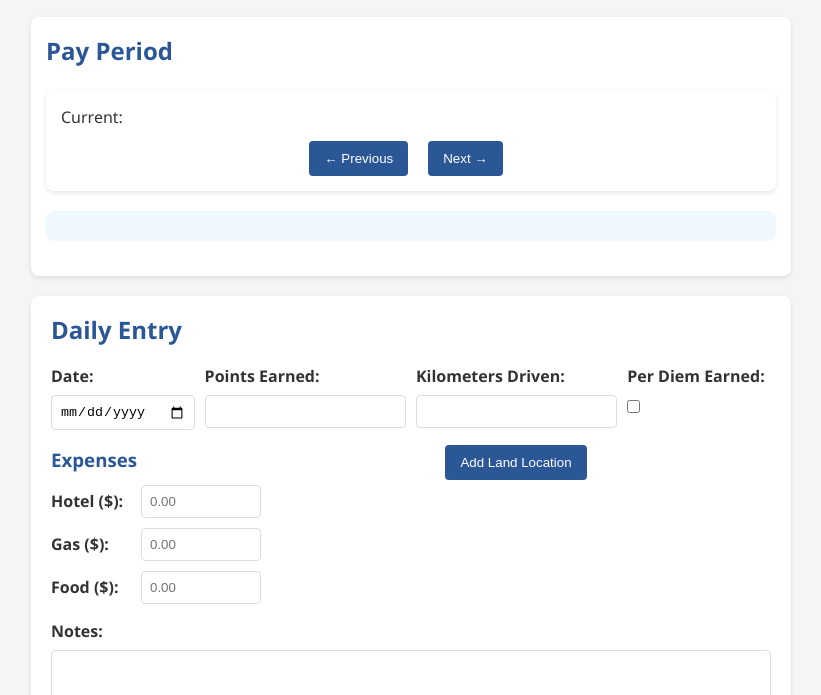
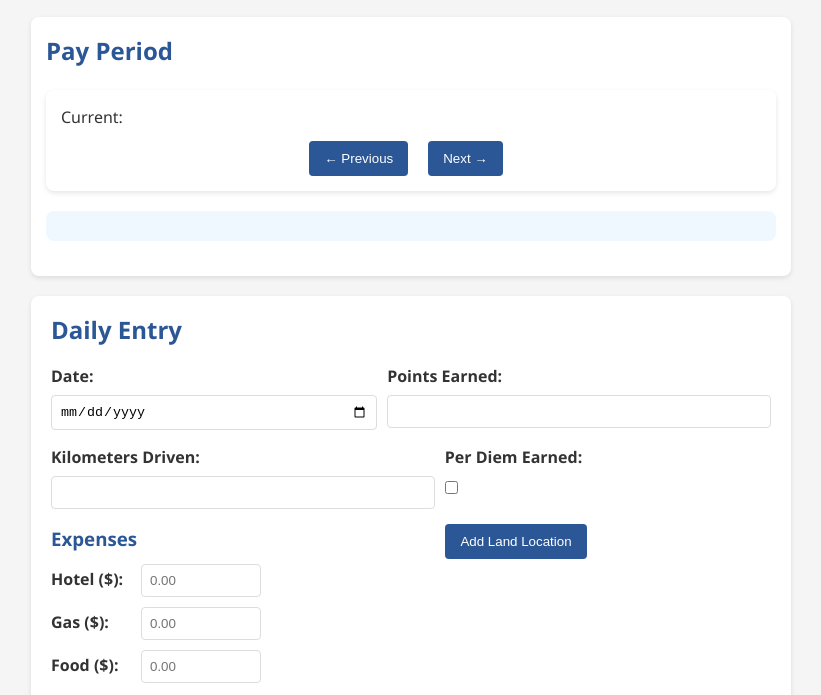
Before and after one commit to Conner160/ProfitTracker, a plain HTML site: page index.html in a window 1280 px wide. Shown: the part 111-806 px from the top of the page, without its empty margins (229-1050 px from the left). Drawn offline with Linux system fonts and the light colour scheme.

Commit message:
added widths to all form items

```diff
--- a/styles/main.css
+++ b/styles/main.css
@@ -62,19 +62,23 @@ section {
 
 #de-date{
     order: 2;
+    min-width: 40%;
 }
 
 #de-points{
     order: 3;
+    min-width: 40%;
 }
 #de-kms{
     order: 3;
+    min-width: 40%;
 }
 #de-perdiem{
     order: 3;
+    min-width: 40%;
 }
 #de-expenses{
-    min-width:40%;
+    min-width: 40%;
     order: 4;
 }
 #de-landlocs{
```
